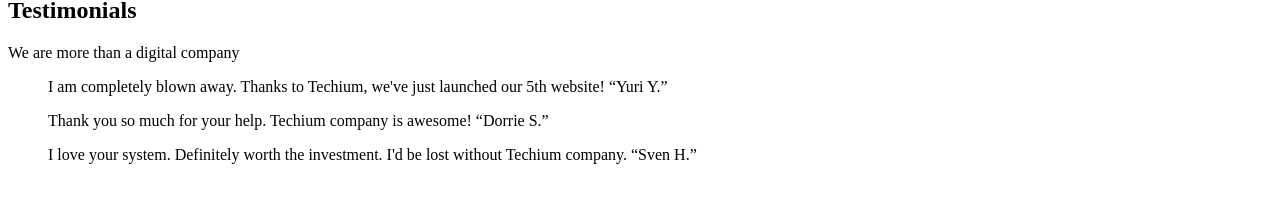
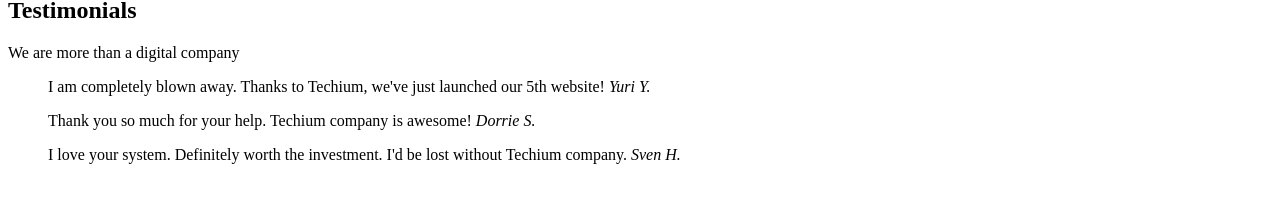
Before and after one commit to Shane35300/holbertonschool-web_front_end, a plain HTML site: page html_advanced/29-index.html in a window 1280 px wide. Shown: the part 1931-2144 px from the top of the page. Drawn offline with Linux system fonts and the light colour scheme.

Commit message:
same with <cite>

```diff
--- a/html_advanced/29-index.html
+++ b/html_advanced/29-index.html
@@ -139,19 +139,19 @@
 						<article>
 							<blockquote>
 								I am completely blown away. Thanks to Techium, we've just launched our 5th website!
-								<q>Yuri Y.</q>
+								<cite>Yuri Y.</cite>
 							</blockquote>
 						</article>
 						<article>
 							<blockquote>
 								Thank you so much for your help. Techium company is awesome!
-								<q>Dorrie S.</q>
+								<cite>Dorrie S.</cite>
 							</blockquote>
 						</article>
 						<article>
 							<blockquote>
 								I love your system. Definitely worth the investment. I'd be lost without Techium company.
-								<q>Sven H.</q>
+								<cite>Sven H.</cite>
 							</blockquote>
 						</article>
 					</div>
```
